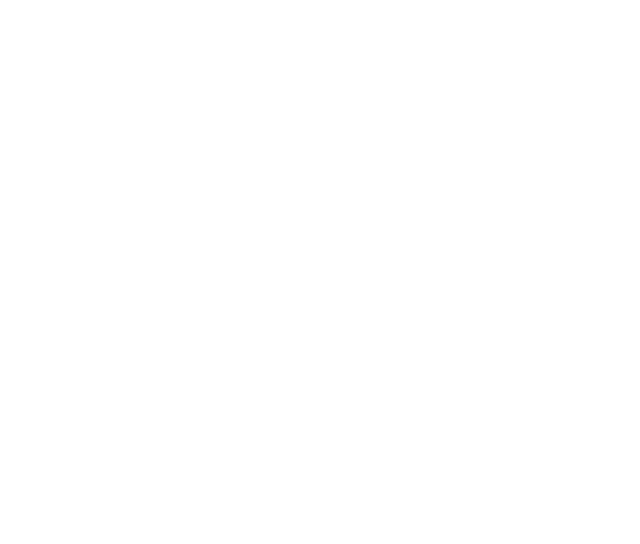
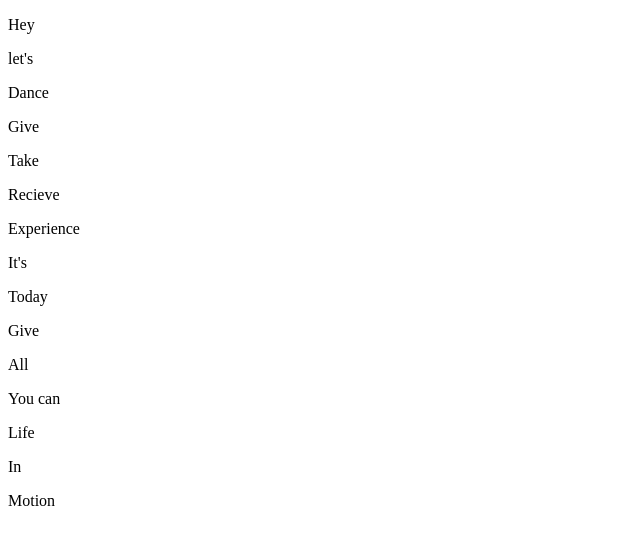
Before and after one commit to shubham2o/Flex-Gallery-Panel, a plain HTML site: page index.html in a window 1280 px wide. Shown: the whole page, without its empty margins (0-640 px from the left). Drawn offline with Linux system fonts and the light colour scheme.

Commit message:
index . html code and layout completed and added

```diff
--- a/index.html
+++ b/index.html
@@ -10,6 +10,34 @@
 </head>
 
 <body>
+    <div class="panels">
+        <div class="panel .panel1">
+            <p>Hey</p>
+            <p>let's</p>
+            <p>Dance</p>
+        </div>
+        <div class="panel .panel2">
+            <p>Give</p>
+            <p>Take</p>
+            <p>Recieve</p>
+        </div>
+        <div class="panel .panel3">
+            <p>Experience</p>
+            <p>It's</p>
+            <p>Today</p>
+        </div>
+        <div class="panel .panel4">
+            <p>Give</p>
+            <p>All</p>
+            <p>You can</p>
+        </div>
+        <div class="panel .panel5">
+            <p>Life</p>
+            <p>In</p>
+            <p>Motion</p>
+        </div>
+    </div>
+
     <script src="script.js"></script>
 </body>
 
```
